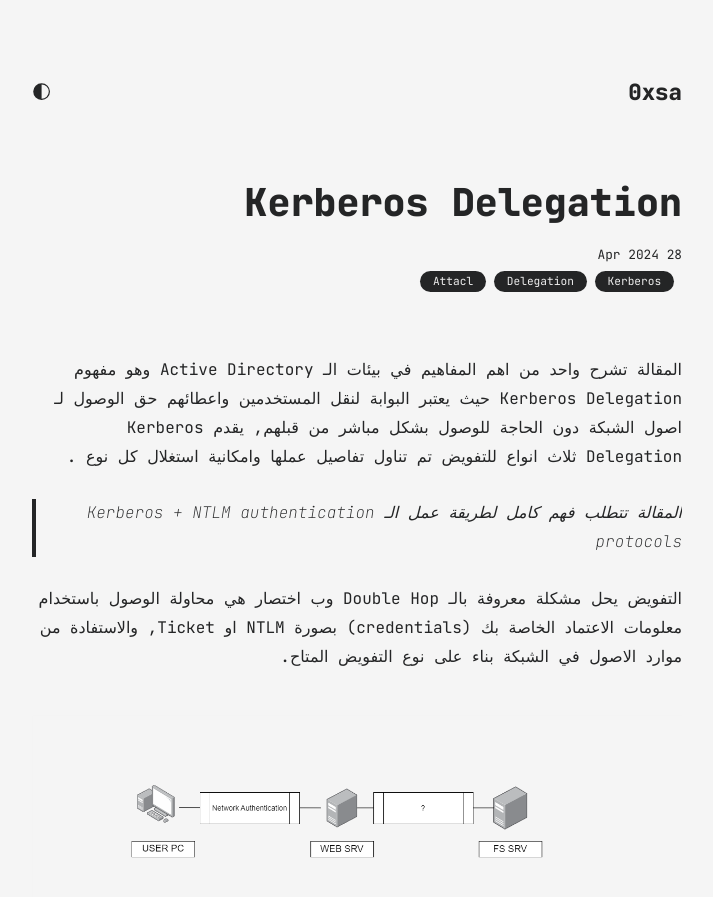
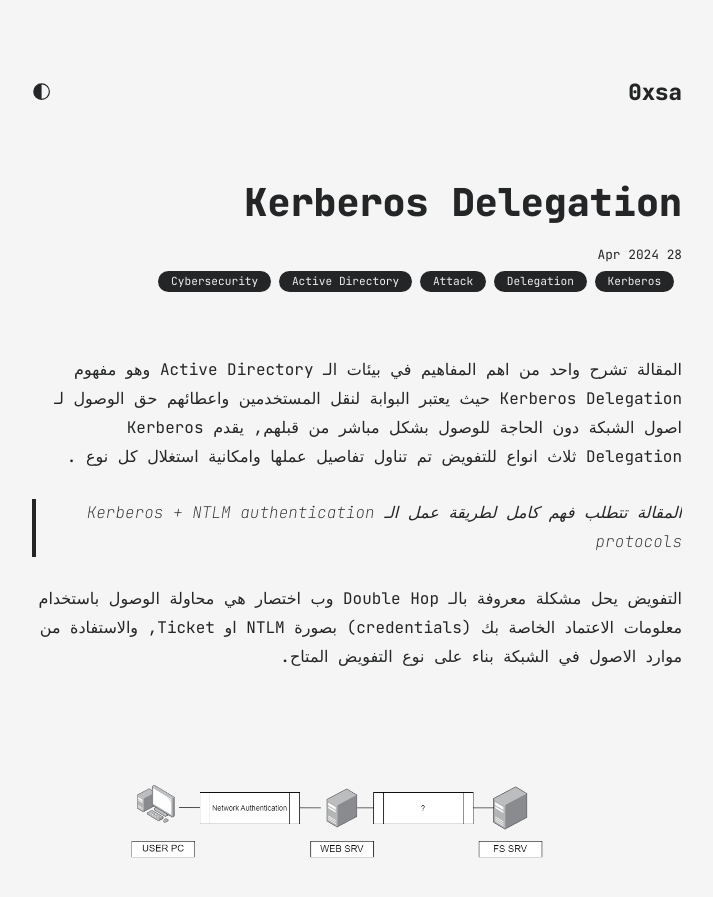
Before and after one commit to 0xsa0/site, a Jekyll site: the page built from all_collections/_posts/2024-04-28-ker.md, in a window 1280 px wide and 900 px high. Shown: the top 897 px of the window, without its empty margins (283-996 px from the left). Built offline with Jekyll 4.4.1, drawn with Linux system fonts in a browser that asks for light colours.

```diff
--- a/all_collections/_posts/2024-04-28-ker.md
+++ b/all_collections/_posts/2024-04-28-ker.md
@@ -2,7 +2,7 @@
 layout: post
 title: Kerberos Delegation
 date: 2024-04-28
-categories: ["Kerberos", "Delegation", "Attacl"]
+categories: ["Kerberos", "Delegation", "Attack", "Active Directory","Cybersecurity",]
 ---
 <style>*{direction: rtl}</style>
 <!-- Text can be **bold**, _italic_, ~~strikethrough~~ or `keyword` -->
```
